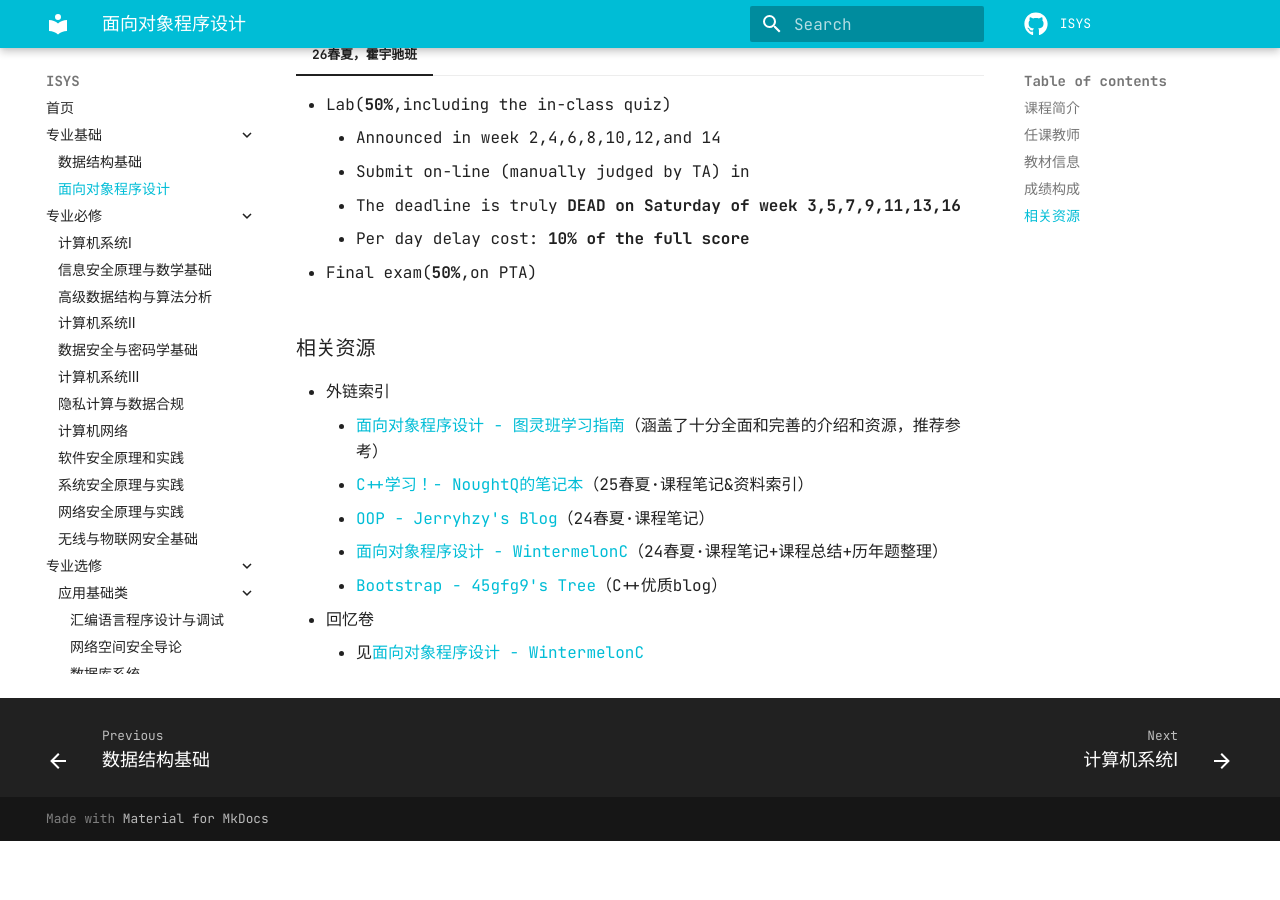
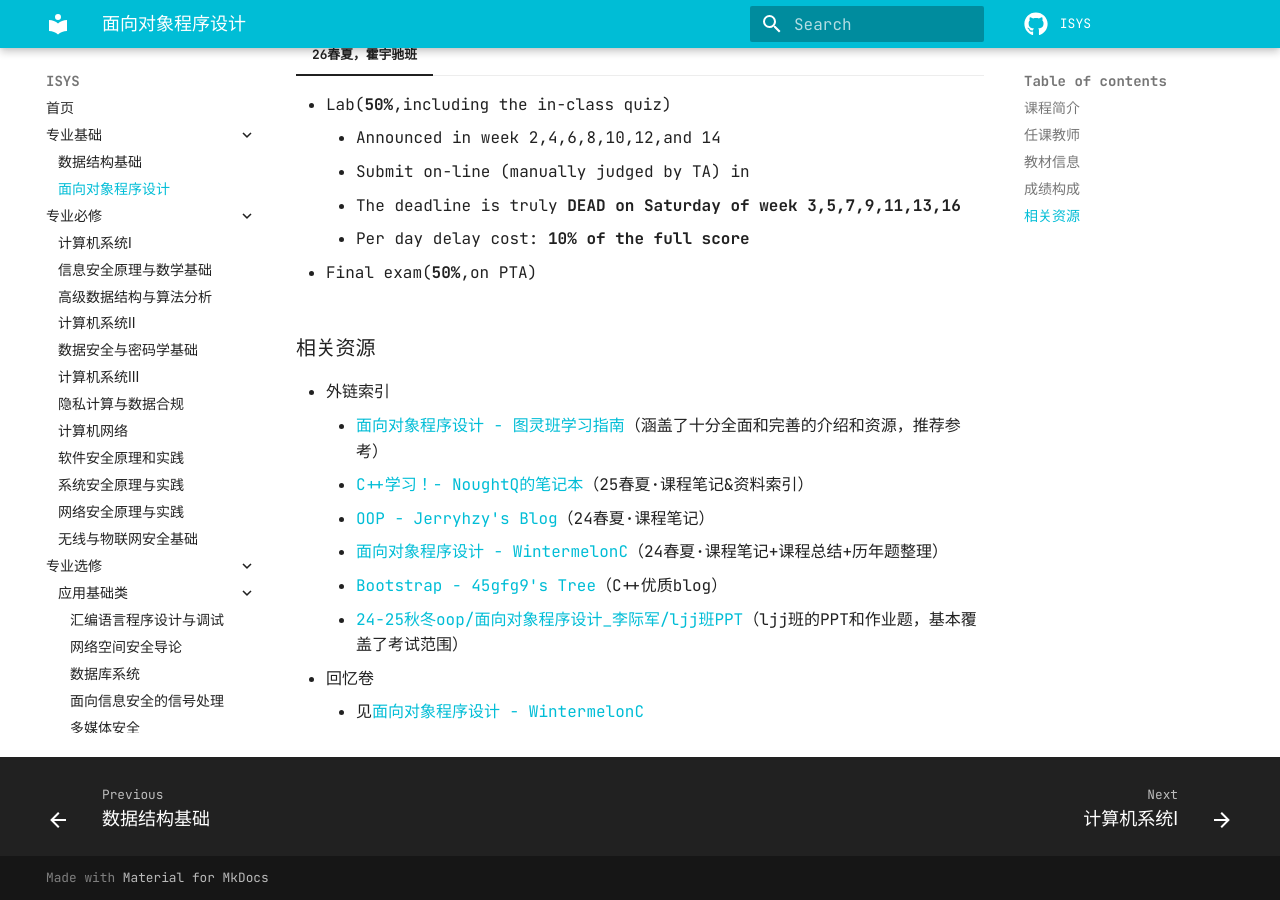
Before and after one commit to dreamem0ra1n/ISYS, an MkDocs documentation site: the page built from docs/专业基础/面向对象程序设计.md, in a window 1280 px wide and 900 px high, scrolled down 717 px. Built offline with MkDocs 1.6.1 and Material for MkDocs 9.7.7, drawn with Linux system fonts in a browser that asks for light colours; comment, search, counter and statistics services are not loaded; before the commit the page ends 1558 px from its top, so only the background shows below that.

Commit message:
20260624_oop资源增补

```diff
--- a/docs/专业基础/面向对象程序设计.md
+++ b/docs/专业基础/面向对象程序设计.md
@@ -37,5 +37,6 @@
     - [OOP - Jerryhzy's Blog](https://blog.jerryhzy.top/oop-lec1-using-object/)（24春夏·课程笔记）
     - [面向对象程序设计 - WintermelonC](https://wintermelonc.github.io/WintermelonC_Docs/zju/basic_courses/OOP/)（24春夏·课程笔记+课程总结+历年题整理）
     - [Bootstrap - 45gfg9's Tree](https://tree.45gfg9.net/lcppthw/bootstrap/)（C++优质blog）
+    - [24-25秋冬oop/面向对象程序设计_李际军/ljj班PPT](https://www.cc98.org/topic/6103022/)（ljj班的PPT和作业题，基本覆盖了考试范围）
 - 回忆卷
     - 见[面向对象程序设计 - WintermelonC](https://wintermelonc.github.io/WintermelonC_Docs/zju/basic_courses/OOP/)
```
